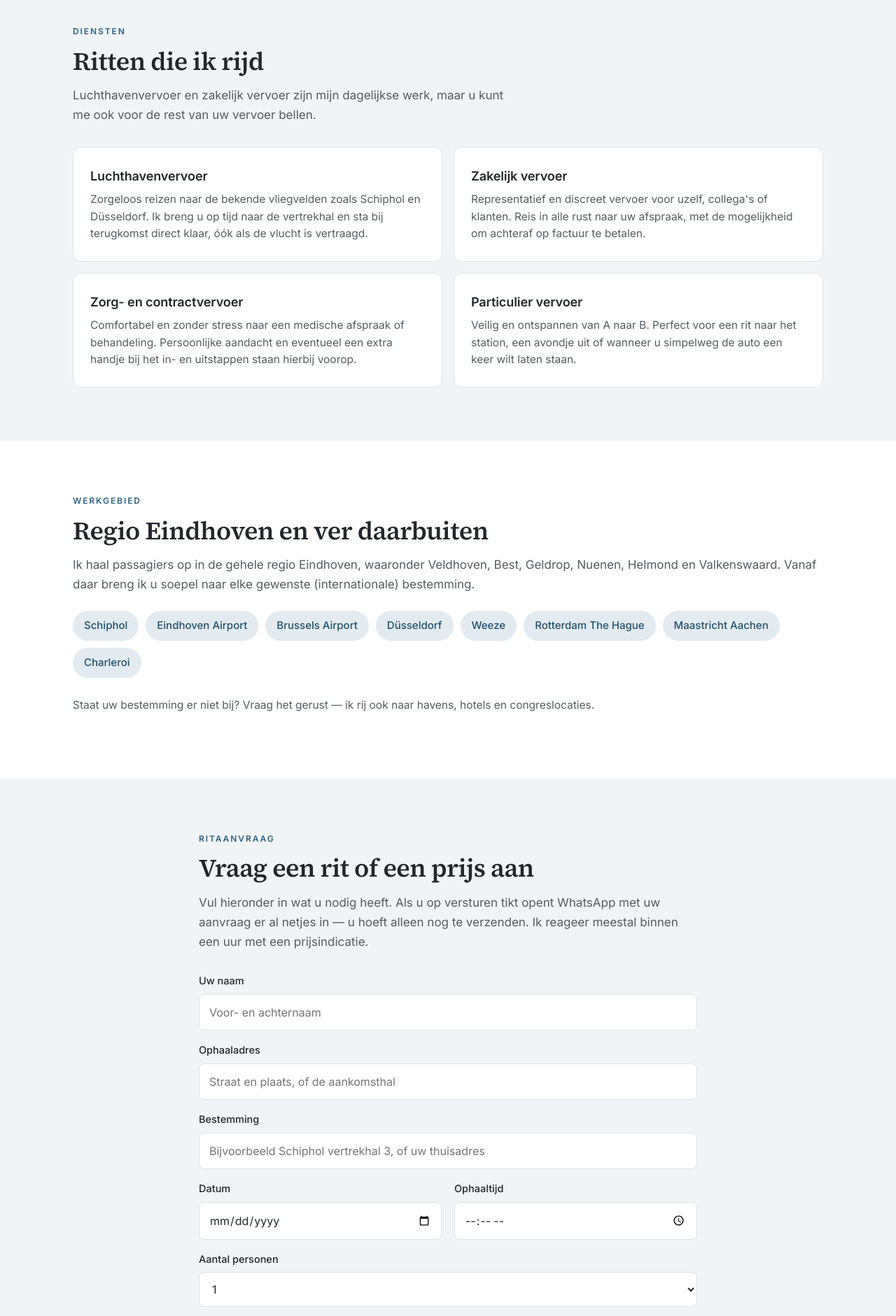
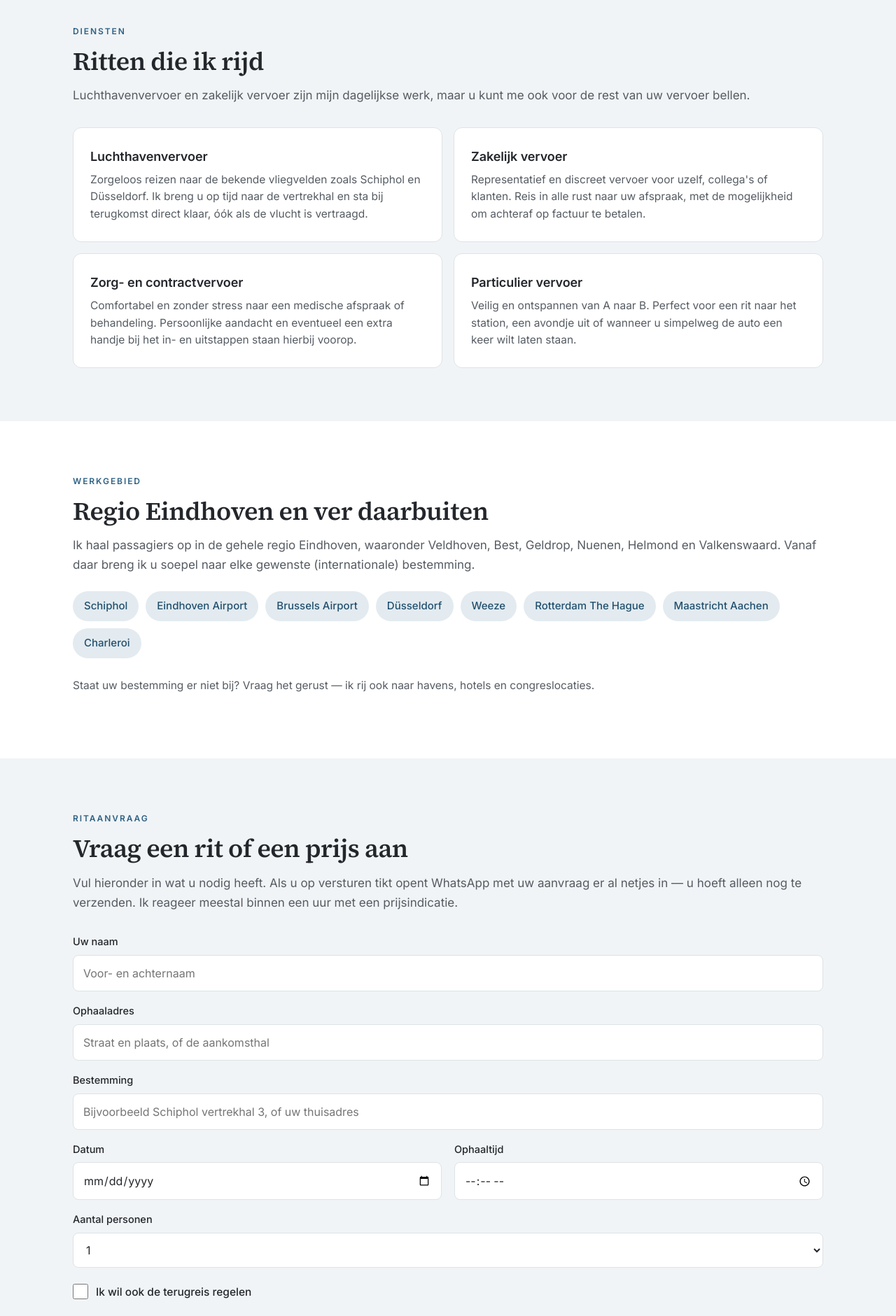
Before and after one commit to ayava-droid/Easy-airport-taxi-website, a plain HTML site: page index.html in a window 1280 px wide. Shown: the part 1180-3061 px from the top of the page at 70% size. Drawn offline with Linux system fonts and the light colour scheme; files whose address does not match are found by name.

Commit message:
Add files via upload

```diff
--- a/index.html
+++ b/index.html
@@ -297,7 +297,7 @@ textarea{resize:vertical;min-height:88px}
   <div class="maat">
     <p class="eyebrow">Diensten</p>
     <h2>Ritten die ik rijd</h2>
-    <p class="dim smal" style="margin-top:14px;margin-bottom:32px">Luchthavenvervoer en zakelijk vervoer zijn mijn dagelijkse werk, maar u kunt me ook voor de rest van uw vervoer bellen.</p>
+    <p class="dim" style="margin-top:14px;margin-bottom:32px">Luchthavenvervoer en zakelijk vervoer zijn mijn dagelijkse werk, maar u kunt me ook voor de rest van uw vervoer bellen.</p>
     <div class="raster">
       <article class="vak">
         <h3>Luchthavenvervoer</h3>
@@ -334,7 +334,7 @@ textarea{resize:vertical;min-height:88px}
 </section>
 
 <section class="band band-mist" id="aanvraag">
-  <div class="maat" style="max-width:760px">
+  <div class="maat">
     <p class="eyebrow">Ritaanvraag</p>
     <h2>Vraag een rit of een prijs aan</h2>
     <p class="dim" style="margin-top:14px;margin-bottom:30px">Vul hieronder in wat u nodig heeft. Als u op versturen tikt opent WhatsApp met uw aanvraag er al netjes in — u hoeft alleen nog te verzenden. Ik reageer meestal binnen een uur met een prijsindicatie.</p>
```
